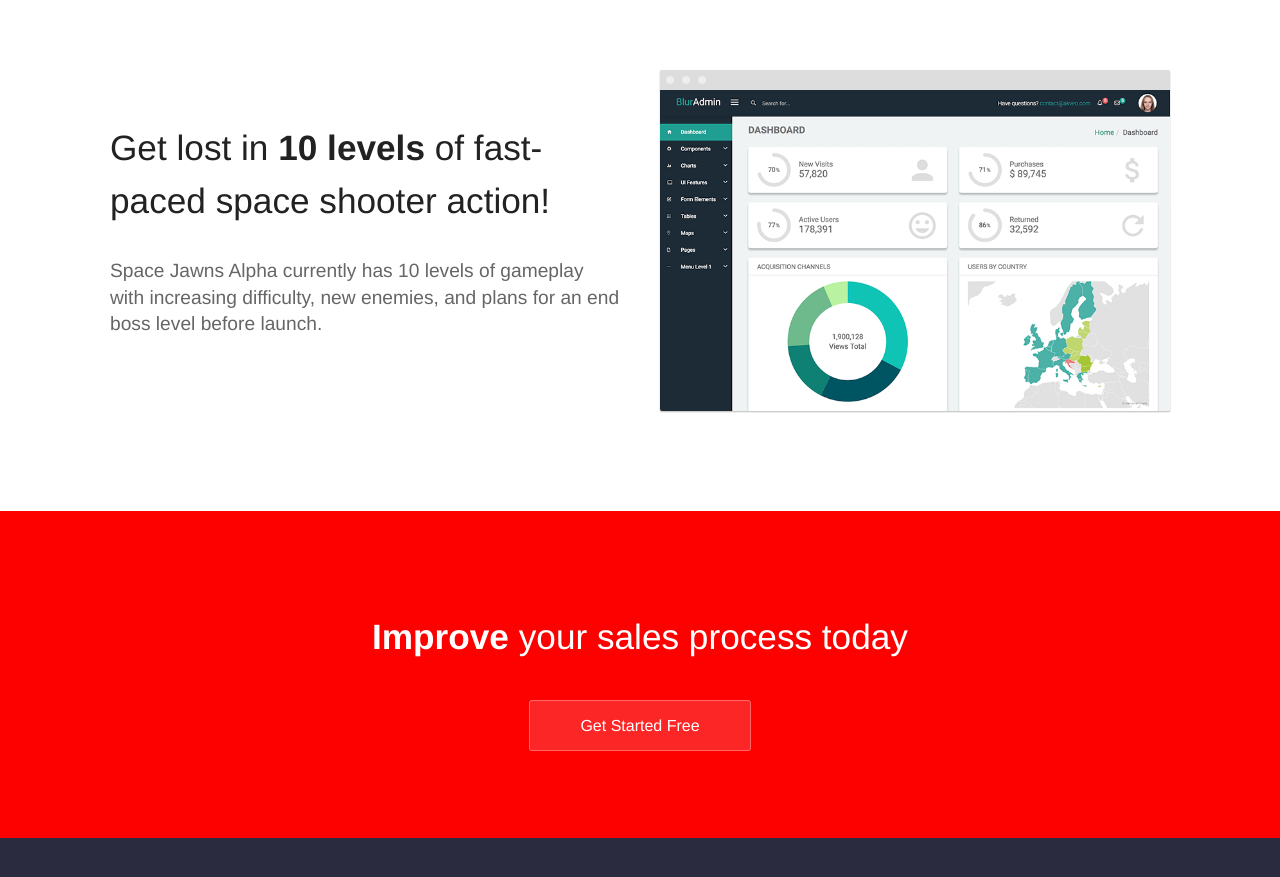
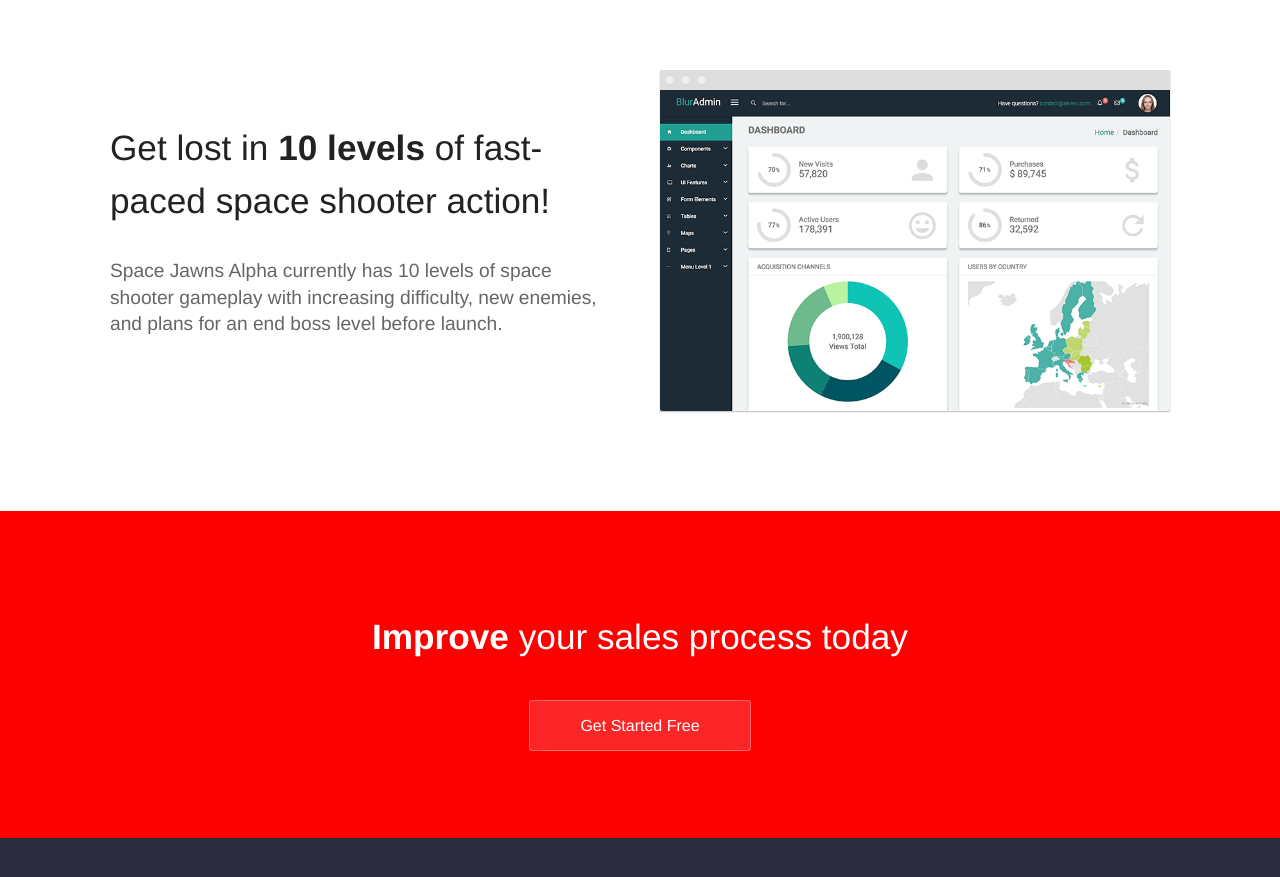
Before and after one commit to sk33lz/spacejawns, a Jekyll site: the page built from docs/index.html, in a window 1280 px wide and 900 px high, scrolled down 2042 px. Shown: the top 877 px of the window. Built offline with Jekyll 4.4.1, drawn with Linux system fonts in a browser that asks for light colours; some of the changed text lies outside the part shown.

Commit message:
Adding homepage content.

```diff
--- a/docs/index.html
+++ b/docs/index.html
@@ -22,7 +22,7 @@
 	<section>
 		<div class="container flex">
 			<div class="text">
-				<h2>I can haz<strong>lasers</strong>? You can haz!</h2>
+				<h2>What is <strong>Space Jawns</strong>?</h2>
 				<p>Space Jawns is a space game series currently in the planning and alpha phase of development. The first installment is a free to play 2.5D space shooter called Space Jawns Alpha. Space Jawns Alpha can be played on PC, Mac, Linux, and Android operating systems.</p>
 			</div>
 			<div class="image">
@@ -35,7 +35,7 @@
 		<div class="container flex">
 			<div class="text">
 				<h2>Get on the Space Jawns <strong>Top 100</strong> high score leaderboard!</h2>
-				<p>Compete against other pilots playing Space Jawns Alpha for the best high score in the Space Jawns <strong>Top 100</strong> high score leaderboard!</p>
+				<p>Compete against other pilots playing Space Jawns Alpha for the best high score in the Space Jawns <a href="{{ site.url }}/top-100/" title="Space Jawns Top 100 High Score leaderboard">Top 100</a> high score leaderboard!</p>
 			</div>
 			<div class="image">
 				<img src="{{ site.url }}/images/dashboard.png" alt="A screenshot of the Space Jawns Top 100 page from the website." class="screenshot" />
@@ -47,7 +47,7 @@
 		<div class="container flex">
 			<div class="text">
 				<h2>Get lost in <strong>10 levels</strong> of fast-paced space shooter action!</h2>
-				<p>Space Jawns Alpha currently has 10 levels of gameplay with increasing difficulty, new enemies, and plans for an end boss level before launch.</p>
+				<p>Space Jawns Alpha currently has 10 levels of space shooter gameplay with increasing difficulty, new enemies, and plans for an end boss level before launch.</p>
 			</div>
 			<div class="image">
 				<img src="{{ site.url }}/images/dashboard.png" alt="A screenshot of the Space Jawns game with multiple enemies and actions happening in the scene." class="screenshot" />
```
